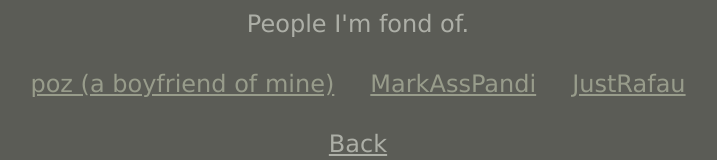
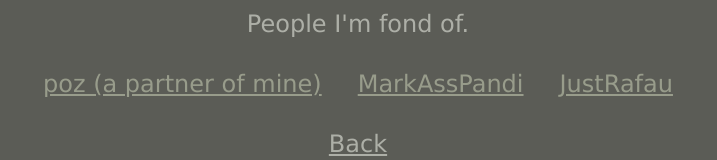
Before and after one commit to emo-mruczek/emo-mruczek.github.io, a plain HTML site: page friends.html in a window 1280 px wide. Shown: the part 517-677 px from the top of the page, without its empty margins (282-999 px from the left). Drawn offline with Linux system fonts and the light colour scheme.

Commit message:
Update friends.html

```diff
--- a/friends.html
+++ b/friends.html
@@ -55,7 +55,7 @@
             <img id="cat_cig" src="./cat3.jpg" alt="cat with a cig"/>
             <div id="about"></br>People I'm fond of.</br> </div>
             <div id="friends_links">
-                    <a href="https://poz.pet/">poz (a boyfriend of mine)</a>
+                    <a href="https://poz.pet/">poz (a partner of mine)</a>
                     <a href="https://markasspandi.nl/">MarkAssPandi</a>
                     <a href="https://old.rafau.pl/">JustRafau</a>
             </div>
```
